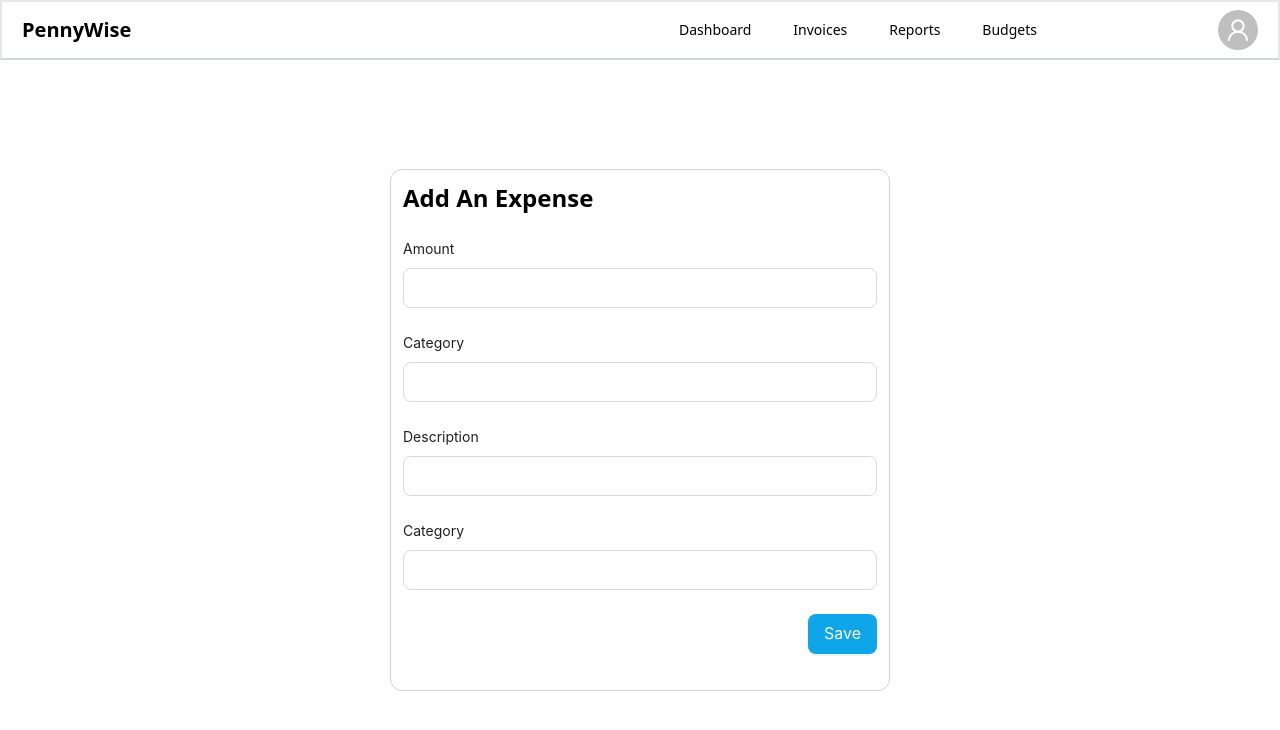
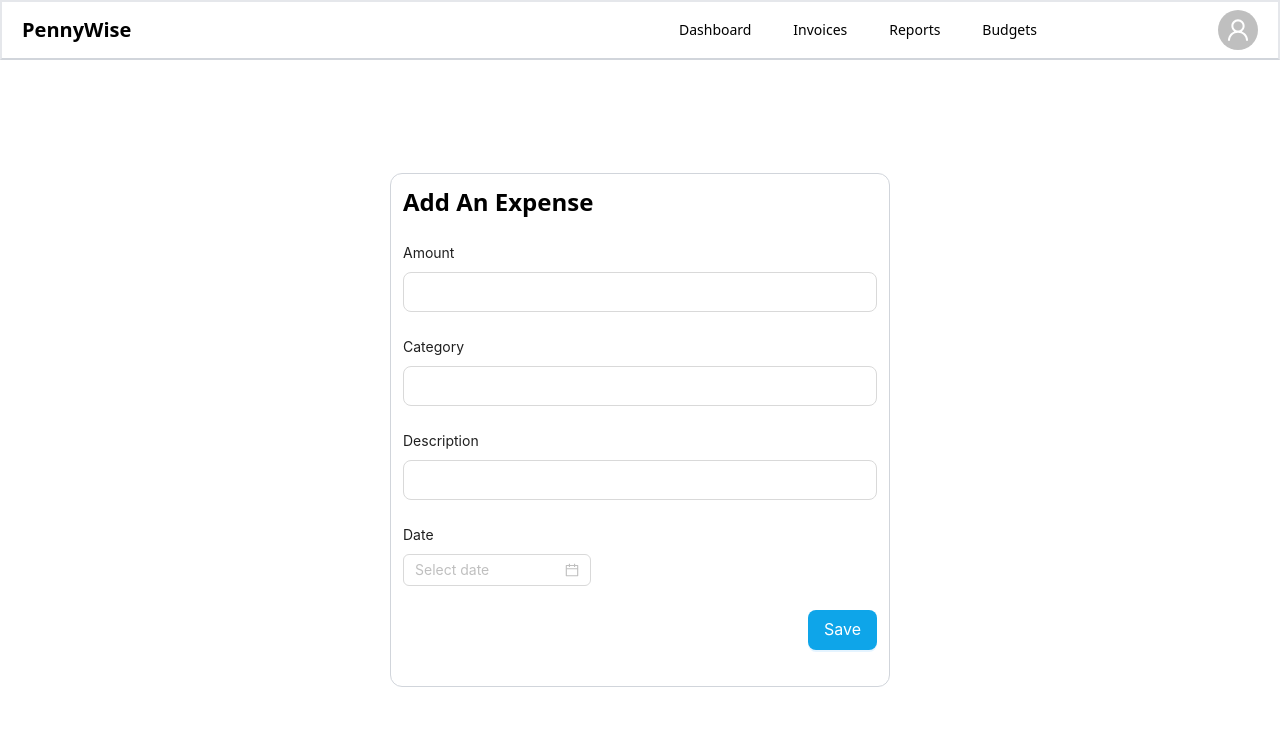
Before and after one commit to hashamtanveer/PennyWise, a React (Create React App) app: page /form in a window 1280 px wide. Shown: the top 730 px of the page. Built offline with nearby package versions, Linux system fonts and the light colour scheme; no server answers.

Commit message:
fix Add Expense button, fix Expense Form

```diff
--- a/src/components/Dashboard.jsx
+++ b/src/components/Dashboard.jsx
@@ -104,9 +104,9 @@ const Dashboard = () => {
 					Dashboard
 				</div>
 
-				<div className="text-2xl font-semibold mt-6">
-					Recent Transactions
-					<Button onClick={navigateToForm} className='ml-[800px]'>Add New Expense</Button>
+				<div className="text-2xl font-semibold mt-6 flex flex-row justify-between">
+					<h2>Recent Transactions</h2>
+					<Button onClick={navigateToForm} className=''>Add New Expense</Button>
 				</div>
 
 				<div className="mt-6">
--- a/src/components/Form.jsx
+++ b/src/components/Form.jsx
@@ -1,6 +1,6 @@
 import React from 'react';
 import { useEffect } from 'react';
-import { Avatar, Button, Form, Input } from 'antd';
+import { Avatar, Button, DatePicker, Form, Input } from 'antd';
 import { UserOutlined } from '@ant-design/icons';
 import { useNavigate } from 'react-router-dom';
 
@@ -29,7 +29,7 @@ const ExpenseForm = () => {
                 'Content-Type': "application/json",
                 'Authorization': `Bearer ${token}`
             },
-            body: JSON.stringify({ amount: parseInt(values.amount), category: values.category, description: values.description, date: (new Date()).toISOString() })
+            body: JSON.stringify({ amount: parseInt(values.amount), category: values.category, description: values.description, date: (values.date === undefined ? new Date(Date.now()) : new Date(values.date)).toISOString() })
         });
     };
 	const onFinishFailed = (errorInfo) => {
@@ -88,8 +88,8 @@ const ExpenseForm = () => {
 							<Input size="large" />
 						</Form.Item>
 
-						<Form.Item label="Category" name="stuff">
-							<Input size="large" />
+						<Form.Item label="Date" name="date">
+							<DatePicker />
 						</Form.Item>
 
 						<Form.Item className="w-full flex justify-end">
```
